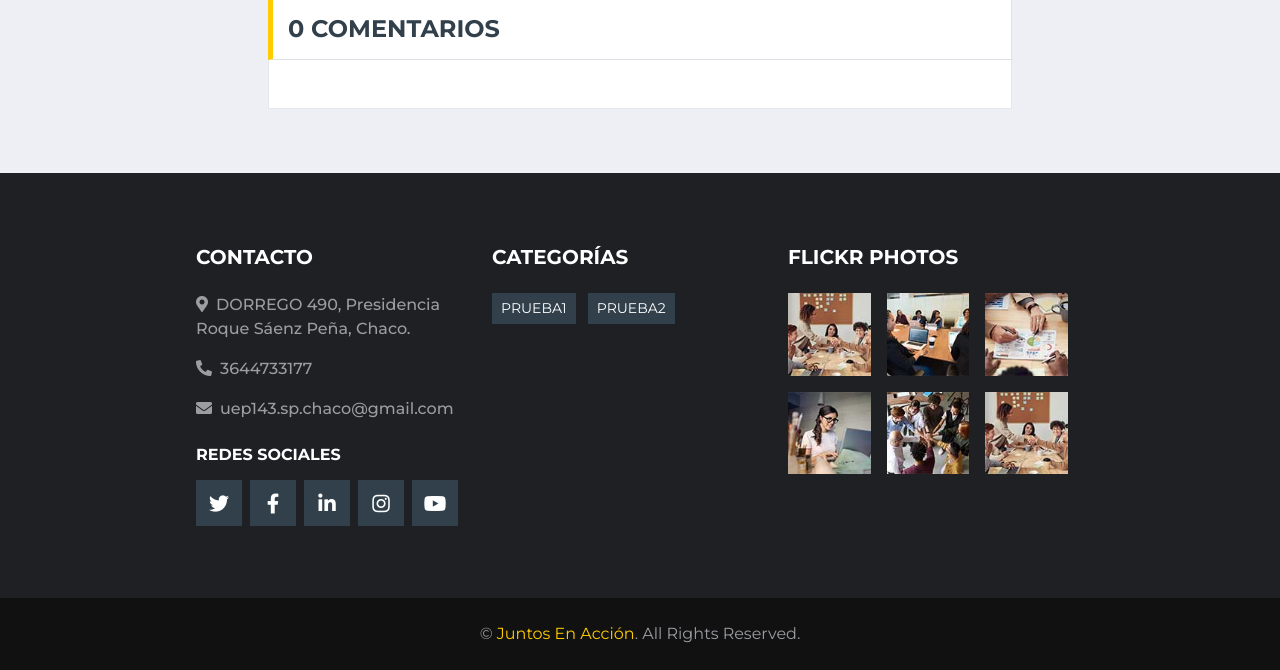
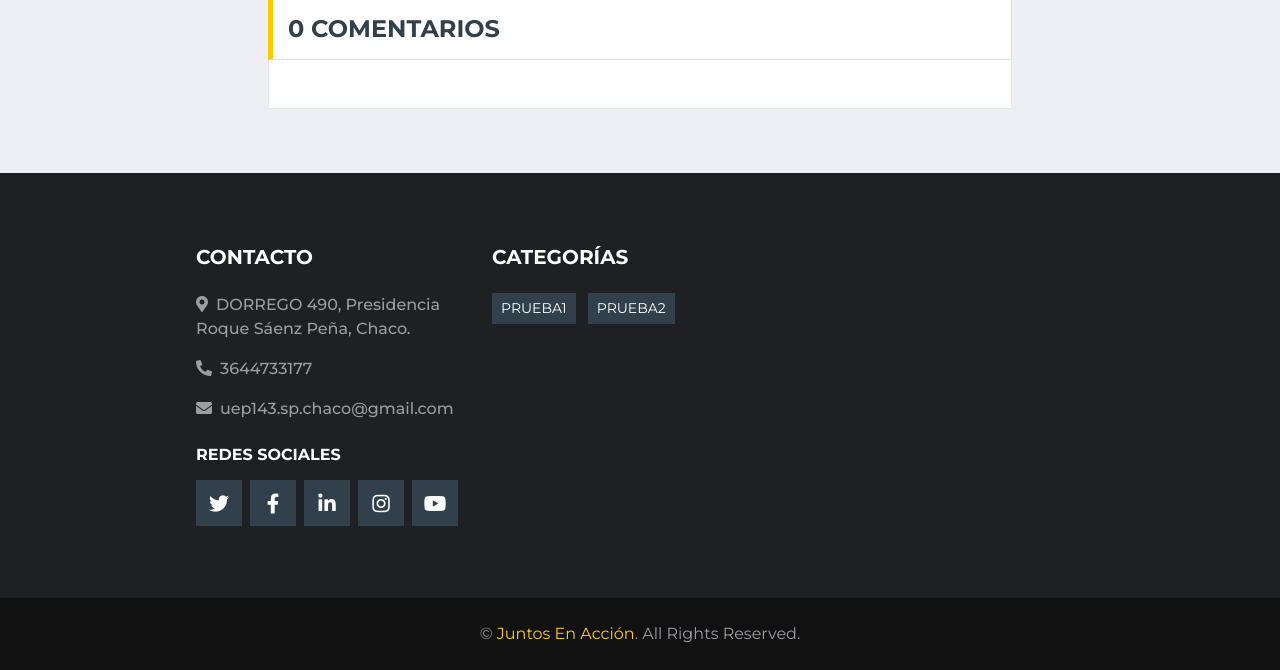
Before and after one commit to TkdDrago/RepositorioProyecto, a Django app: page /Noticias/Detalle/2 in a window 1280 px wide. Shown: the part 1371-2041 px from the top of the page. Run offline with Django 3.2, Linux system fonts and the light colour scheme; data comes from the database, SQL or seed files in the repository; both versions use the stored data as it was after the commit; parts of the project's set-up code (start-up, migrations or seed data) failed here and were passed over; some libraries are stand-ins or nearby versions.

Commit message:
Fixed flicker pictures and removed a button

```diff
--- a/PROYECTO/RepositorioProyecto/blog/templates/Noticias/detalle.html
+++ b/PROYECTO/RepositorioProyecto/blog/templates/Noticias/detalle.html
@@ -88,9 +88,6 @@
 					<div class="bg-white border border-top-0 p-4">
 						{% for com in comentarios %}
 						<div class="media mb-4 column">
-							{% if user == com.usuario %}
-							<a href="">Eliminar comentario</a>
-							{% endif %}
 							<div class="media-body">
 								<h6><a class="text-secondary font-weight-bold" href="">J{{com.usuario}}</a>
 									<small><i>{{com.fecha}}</i></small>
--- a/PROYECTO/RepositorioProyecto/blog/templates/base.html
+++ b/PROYECTO/RepositorioProyecto/blog/templates/base.html
@@ -115,27 +115,7 @@
 				</div>
 			</div>
 			<div class="col-lg-3 col-md-6 mb-5">
-				<h5 class="mb-4 text-white text-uppercase font-weight-bold">Flickr Photos</h5>
-				<div class="row">
-					<div class="col-4 mb-3">
-						<a href=""><img class="w-100" src={% static 'img/news-110x110-1.jpg' %} alt=""></a>
-					</div>
-					<div class="col-4 mb-3">
-						<a href=""><img class="w-100" src={% static 'img/news-110x110-2.jpg' %} alt=""></a>
-					</div>
-					<div class="col-4 mb-3">
-						<a href=""><img class="w-100" src={% static 'img/news-110x110-3.jpg' %} alt=""></a>
-					</div>
-					<div class="col-4 mb-3">
-						<a href=""><img class="w-100" src={% static 'img/news-110x110-4.jpg' %} alt=""></a>
-					</div>
-					<div class="col-4 mb-3">
-						<a href=""><img class="w-100" src={% static 'img/news-110x110-5.jpg' %} alt=""></a>
-					</div>
-					<div class="col-4 mb-3">
-						<a href=""><img class="w-100" src={% static 'img/news-110x110-1.jpg' %} alt=""></a>
-					</div>
-				</div>
+
 			</div>
 		</div>
 	</div>
```
Also changed, not shown: PROYECTO/RepositorioProyecto/blog/blog/db.sqlite3, PROYECTO/RepositorioProyecto/blog/media/noticias/a-sos-re-troll11604026694.jpg (deleted).
